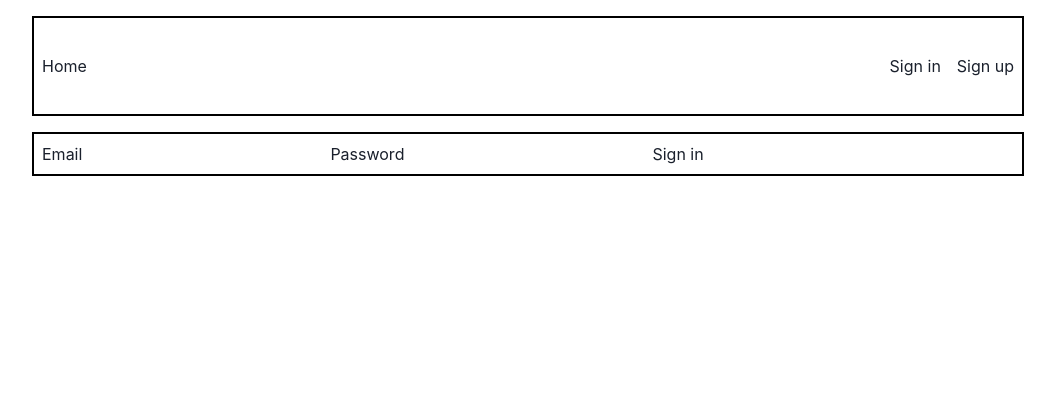
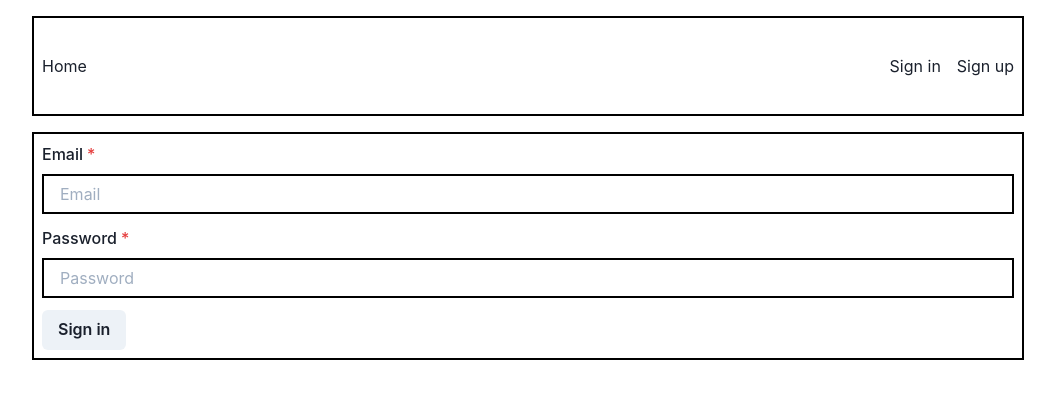
Before and after one commit to samuelsilvadev/auth-with-graphql, a React (Create React App) app in the folder app/: page /sign-in in a window 1280 px wide. Shown: the top 398 px of the page, without its empty margins (112-1167 px from the left). Built offline with nearby package versions, Linux system fonts and the light colour scheme; no server answers.

Commit message:
refactor(app): apply better styling on sign in form and refetch user using `refetchQueries` options

```diff
--- a/app/src/state/auth/useGetLoggedInUser.ts
+++ b/app/src/state/auth/useGetLoggedInUser.ts
@@ -1,6 +1,6 @@
 import { gql, useQuery } from "@apollo/client";
 
-const GET_USER_QUERY = gql`
+export const GET_USER_QUERY = gql`
   query GetLoggedUser($email: String!, $password: String!) {
     loggedInUser(email: $email, password: $password) {
       email
--- a/app/src/views/sign-in/SignIn.tsx
+++ b/app/src/views/sign-in/SignIn.tsx
@@ -1,8 +1,15 @@
 import { gql, useMutation } from "@apollo/client";
+import {
+  Button,
+  FormControl,
+  FormLabel,
+  Input,
+  VStack,
+} from "@chakra-ui/react";
 import { FormEventHandler, useState } from "react";
 import { useNavigate } from "react-router-dom";
 import { useAuth } from "state/auth/AuthContext";
-import { useGetLoggedInUser } from "state/auth/useGetLoggedInUser";
+import { GET_USER_QUERY } from "state/auth/useGetLoggedInUser";
 
 const SIGN_IN_MUTATION = gql`
   mutation SignIn($email: String!, $password: String!) {
@@ -18,7 +25,6 @@ function SignIn() {
 
   const [signIn, { loading }] = useMutation(SIGN_IN_MUTATION);
   const { saveUserCredentials } = useAuth();
-  const { refetch } = useGetLoggedInUser({ email, password });
   const navigate = useNavigate();
 
   const handleSubmit: FormEventHandler<HTMLFormElement> = (event) => {
@@ -29,36 +35,58 @@ function SignIn() {
         email,
         password,
       },
+      refetchQueries: [
+        {
+          query: GET_USER_QUERY,
+          variables: {
+            email,
+            password,
+          },
+        },
+      ],
     }).then(() => {
       saveUserCredentials(email, password);
-      refetch();
       navigate("/");
     });
   };
 
   return (
     <form onSubmit={handleSubmit}>
-      <label htmlFor="email">Email</label>
-      <input
+      <VStack spacing="12px" align="start">
+        <FormControl isRequired>
+          <FormLabel htmlFor="email">Email</FormLabel>
+          <Input
+            borderRadius="0"
+            borderColor="black"
+            borderWidth="2px"
+            id="email"
             type="email"
-        id="email"
+            placeholder="Email"
             value={email}
             onChange={(event) => {
               setEmail(event.target.value);
             }}
           />
-
-      <label htmlFor="password">Password</label>
-      <input
+        </FormControl>
+        <FormControl isRequired>
+          <FormLabel htmlFor="password">Password</FormLabel>
+          <Input
+            borderRadius="0"
+            borderColor="black"
+            borderWidth="2px"
+            id="password"
             type="password"
-        id="password"
+            placeholder="Password"
             value={password}
             onChange={(event) => {
               setPassword(event.target.value);
             }}
           />
-
-      <button disabled={loading}>Sign in</button>
+        </FormControl>
+        <Button type="submit" disabled={loading}>
+          Sign in
+        </Button>
+      </VStack>
     </form>
   );
 }
```
Lines whose indentation alone changed are shown as unchanged.
